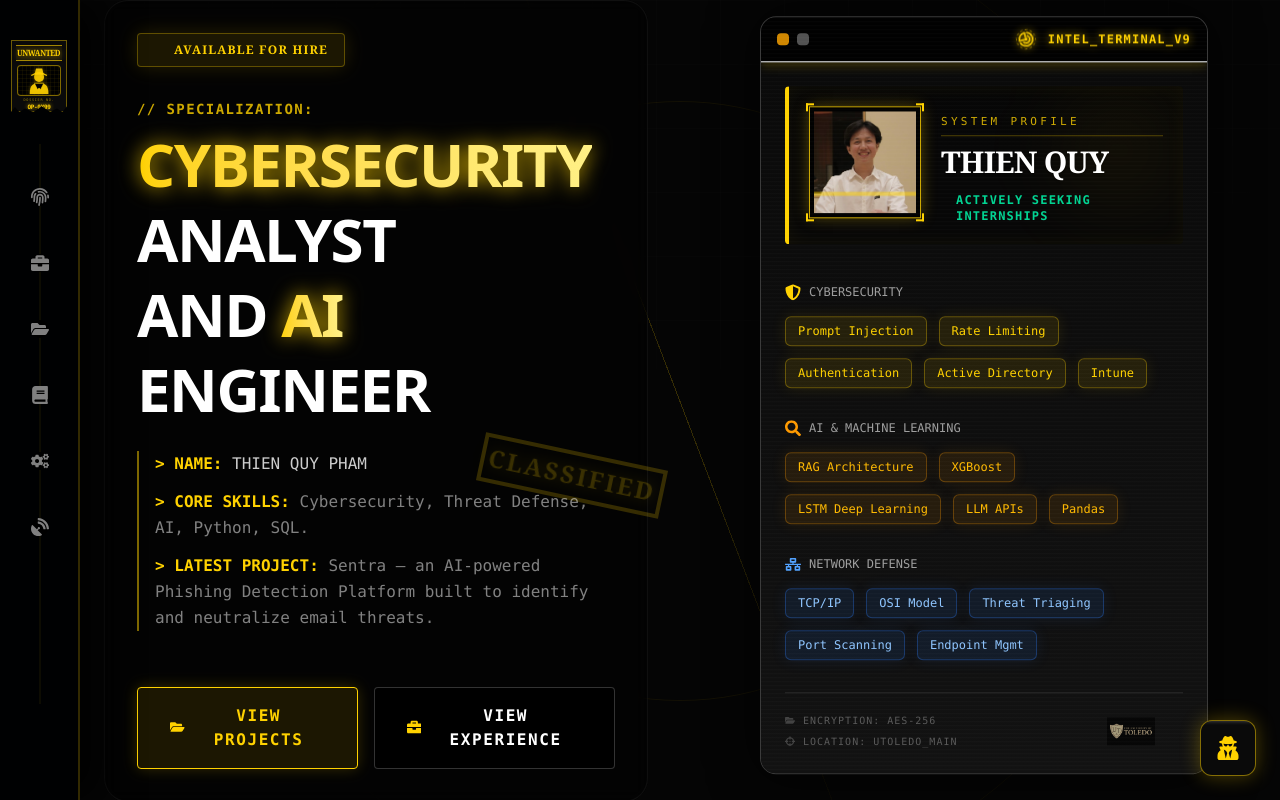
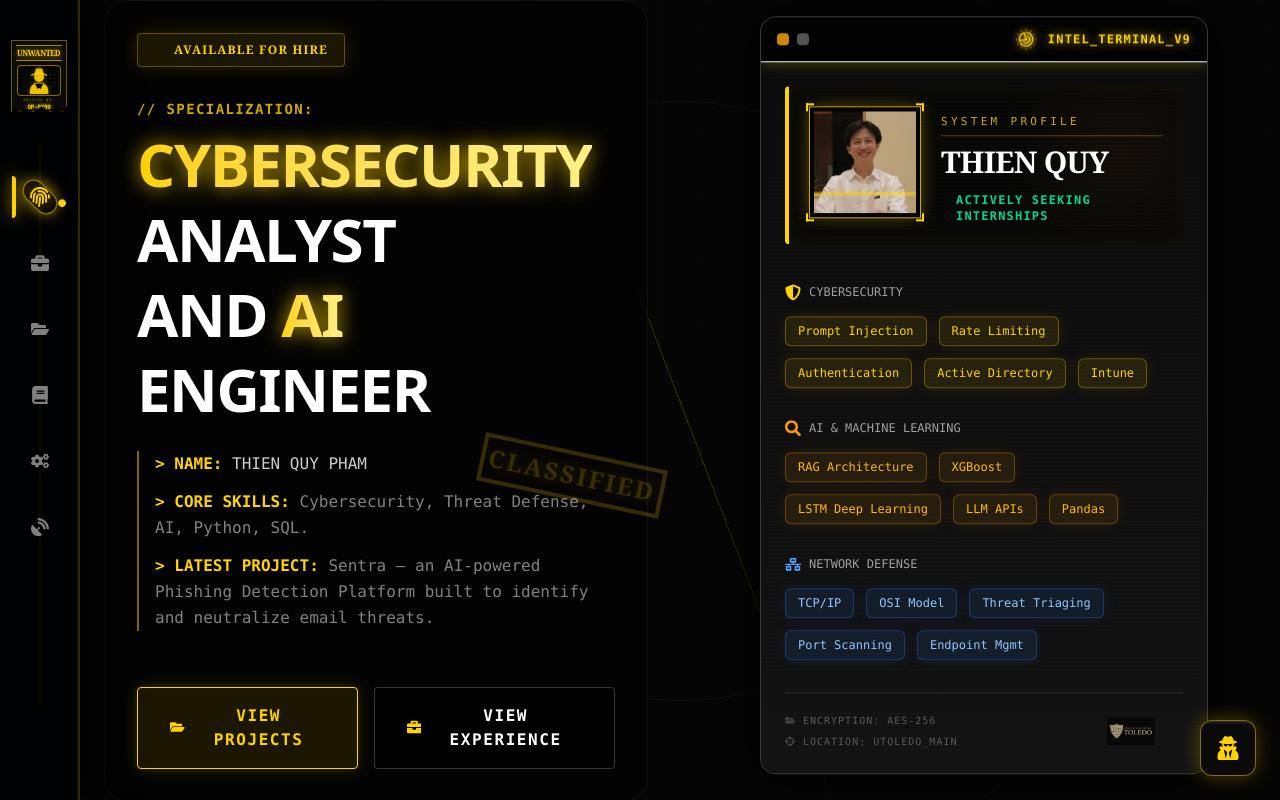
Before and after one commit to thienquy05/Portfolio, a Next.js app: page / in a window 1280 px wide. Shown: the top 800 px of the page. Built offline with nearby package versions, Linux system fonts and the light colour scheme.

Commit message:
Refactor code structure for improved readability and maintainability

```diff
--- a/src/app/layout.tsx
+++ b/src/app/layout.tsx
@@ -1,9 +1,11 @@
 import type { Metadata } from "next";
 import { Geist, Geist_Mono } from "next/font/google";
 import "./globals.css";
-import ChatWidget from "@/components/ChatWidget";
 import { Analytics } from "@vercel/analytics/next";
 import { SpeedInsights } from "@vercel/speed-insights/next"
+import dynamic from "next/dynamic";
+
+const ChatWidget = dynamic(() => import("@/components/ChatWidget"));
 
 const geistSans = Geist({
   variable: "--font-geist-sans",
--- a/src/app/page.tsx
+++ b/src/app/page.tsx
@@ -1,11 +1,14 @@
+import dynamic from "next/dynamic";
 import Navigation from "@/components/Navigation";
 import HomeSection from "@/components/sections/HomeSection";
-import AboutSection from "@/components/sections/AboutSection";
-import EducationSection from "@/components/sections/EducationSection";
-import ExperienceSection from "@/components/sections/ExperienceSection";
-import ProjectsSection from "@/components/sections/ProjectsSection";
-import ArchitectureSection from "@/components/sections/ArchitectureSection";
-import ContactSection from "@/components/sections/ContactSection";
+
+// Dynamically import below-the-fold sections to improve initial load time
+const AboutSection = dynamic(() => import("@/components/sections/AboutSection"));
+const ExperienceSection = dynamic(() => import("@/components/sections/ExperienceSection"));
+const ProjectsSection = dynamic(() => import("@/components/sections/ProjectsSection"));
+const EducationSection = dynamic(() => import("@/components/sections/EducationSection"));
+const ArchitectureSection = dynamic(() => import("@/components/sections/ArchitectureSection"));
+const ContactSection = dynamic(() => import("@/components/sections/ContactSection"));
 
 export default function Home() {
   return (
--- a/src/components/Navigation.tsx
+++ b/src/components/Navigation.tsx
@@ -35,12 +35,30 @@ export default function Navigation() {
     const observer = new IntersectionObserver(observerCallback, observerOptions);
 
     const sectionIds = ["home", "about", "experience", "projects", "education", "architecture", "contacts"];
+
+    // Use MutationObserver to watch for dynamic sections being added to the DOM
+    const mutationObserver = new MutationObserver(() => {
+      sectionIds.forEach((id) => {
+        const element = document.getElementById(id);
+        if (element) {
+          // IntersectionObserver automatically ignores duplicates
+          observer.observe(element);
+        }
+      });
+    });
+
+    mutationObserver.observe(document.body, { childList: true, subtree: true });
+
+    // Initial check
     sectionIds.forEach((id) => {
       const element = document.getElementById(id);
       if (element) observer.observe(element);
     });
 
-    return () => observer.disconnect();
+    return () => {
+      observer.disconnect();
+      mutationObserver.disconnect();
+    };
   }, []);
 
   return (
--- a/src/components/sections/HomeSection.tsx
+++ b/src/components/sections/HomeSection.tsx
@@ -16,10 +16,9 @@ export default function HomeSection() {
         <div className="w-[1000px] h-[1000px] border border-secondary/20 rounded-full" />
         <div className="absolute w-[600px] h-[600px] border border-secondary/30 rounded-full" />
         <div className="absolute w-[200px] h-[200px] border border-white/50 rounded-full animate-ping" />
-        <motion.div
-          animate={{ rotate: 360 }}
-          transition={{ duration: 10, repeat: Infinity, ease: "linear" }}
-          className="absolute w-[1000px] h-[1px] bg-gradient-to-r from-transparent via-secondary to-transparent"
+        <div
+          style={{ willChange: "transform" }}
+          className="absolute w-[1000px] h-[1px] bg-gradient-to-r from-transparent via-secondary to-transparent animate-[spin_10s_linear_infinite]"
         />
       </div>
 
```
Also changed, not shown: src/data/embeddings.json.
